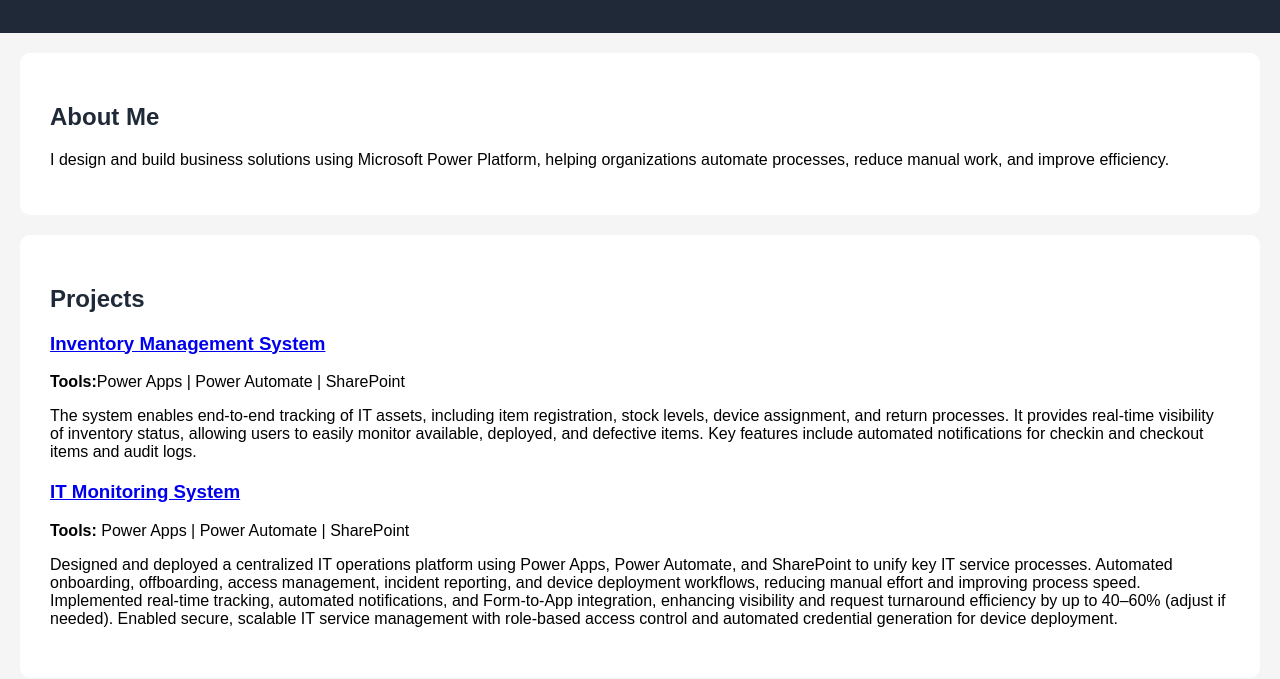
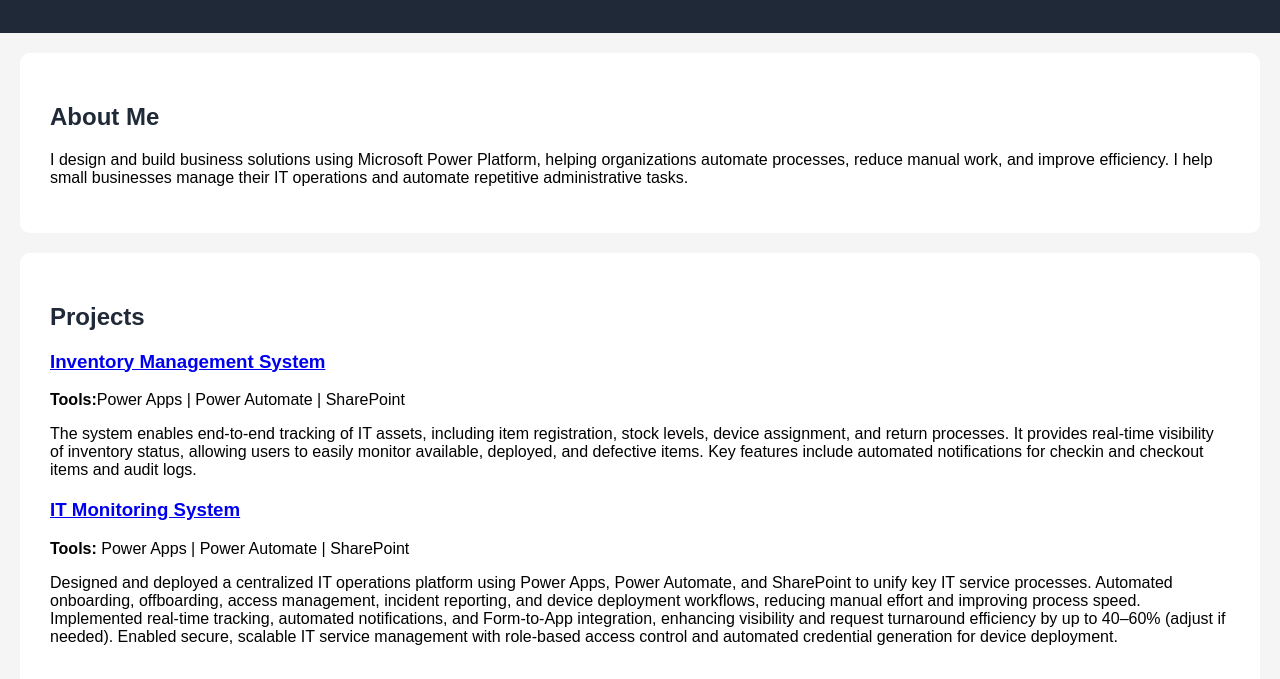
Before and after one commit to estradaavel-1206/avelestrada.github.io, a plain HTML site: page index.html in a window 1280 px wide. Shown: the part 121-800 px from the top of the page. Drawn offline with Linux system fonts and the light colour scheme.

Commit message:
Update index.html

```diff
--- a/index.html
+++ b/index.html
@@ -41,6 +41,7 @@
   <h2>About Me</h2>
   <p>
     I design and build business solutions using Microsoft Power Platform, helping organizations automate processes, reduce manual work, and improve efficiency.
+    I help small businesses manage their IT operations and automate repetitive administrative tasks.
   </p>
 </section>
 
```
